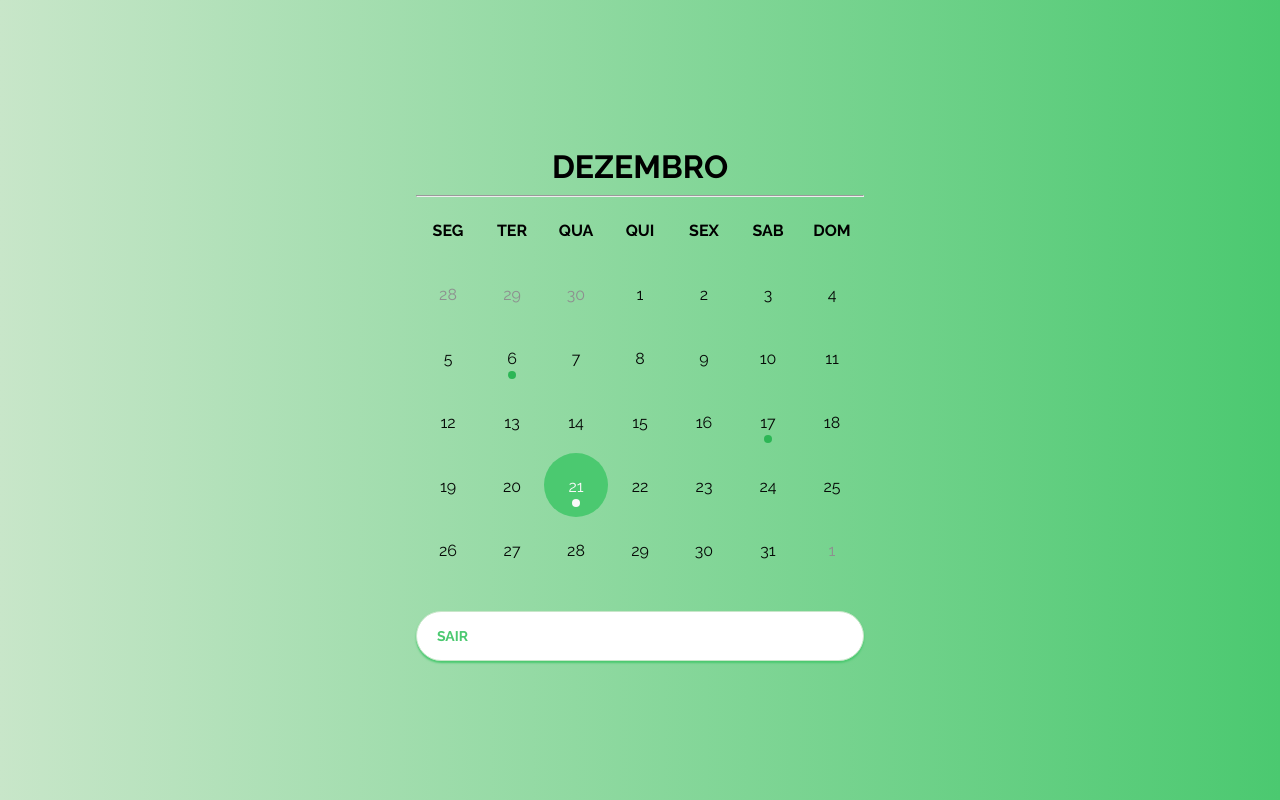
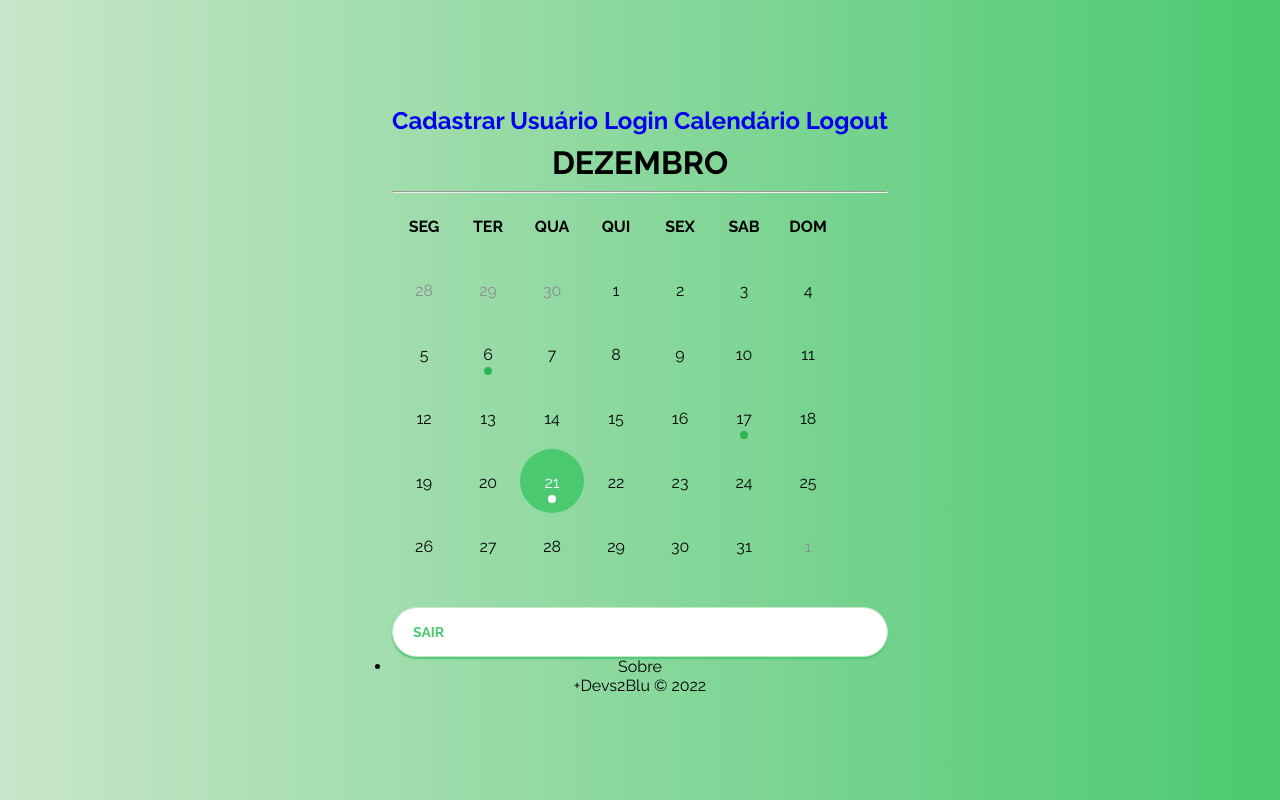
Before and after one commit to HaikoRudiger/agenda_devsBlu, a Python web app: template templates/calendar.html in a window 1280 px wide. Run offline with Jinja, Linux system fonts and the light colour scheme; the template is opened without the code that fills it, so the values that code supplies are empty.

Commit message:
atualizando

```diff
--- a/templates/calendar.html
+++ b/templates/calendar.html
@@ -13,6 +13,15 @@
         <div class="calendar">
 
           <header>
+            <div class="social"><a href="#"><i class="icon ion-social-instagram"></i></a><a href="#"><i class="icon ion-social-snapchat"></i></a><a href="#"><i class="icon ion-social-twitter"></i></a><a href="#"><i class="icon ion-social-facebook"></i></a></div>
+            <ul class="list-inline">
+
+            <ol>
+                <a href="cadastro-usuario.html">Cadastrar Usuário</a>
+                <a href="login.html">Login</a>
+                <a href="calendario.html">Calendário</a>
+                <a href="logout.html">Logout</a>
+            </ol>
 
             <h2>Dezembro</h2>
 
@@ -100,6 +109,16 @@
             <i class="button__icon fas fa-chevron-left"></i>
         </button>
 
+        <div class="footer-basic">
+            <footer>
+                <div class="social"><a href="#"><i class="icon ion-social-instagram"></i></a><a href="#"><i class="icon ion-social-snapchat"></i></a><a href="#"><i class="icon ion-social-twitter"></i></a><a href="#"><i class="icon ion-social-facebook"></i></a></div>
+                <ul class="list-inline">
+                    <li class="list-inline-item"><a href="#"></a>Sobre</li>
+                </ul>
+                <p class="copyright"> +Devs2Blu © 2022</p>
+            </footer>
+        </div>
+
         </div> <!-- end calendar -->
 
       </div> <!-- end container -->
--- a/templates/style.css
+++ b/templates/style.css
@@ -10,6 +10,7 @@
 
 body {
 	background: linear-gradient(90deg, #c8e6c9, #4bc970);
+	font-family: Raleway, sans-serif;
 }
 
 hr {
@@ -155,6 +156,7 @@ hr {
 	color: #4bc970;
 }
 
+
 .social-login {
 	position: absolute;
 	height: 140px;
@@ -215,8 +217,25 @@ table {
 	border-spacing: 0;
 }
 
+.list-inline-item {
+	vertical-align:middle;
+}
+
+ol {
+	text-align: center;
+	color: #4bc970;
+	font-family: Raleway, sans-serif;
+	font-weight: bold;
+	font-size: 24px;
+	margin-left: auto;
+	margin-top: auto;
+	margin-bottom: auto;
+	color: #4bc970;
+}
+
 .calendar {
 	text-align: center;
+	font-family: Raleway, sans-serif;
 }
 
 .calendar header {
@@ -234,6 +253,7 @@ table {
 
 .calendar tbody {
 	color: #050806;
+	font-family: Raleway, sans-serif;
 }
 
 .calendar tbody td:hover {
@@ -248,6 +268,7 @@ table {
 	line-height: 4em;
 	text-align: center;
 	width: 4em;
+	font-family: Raleway, sans-serif;
 }
 
 .calendar .prev-month,
```
